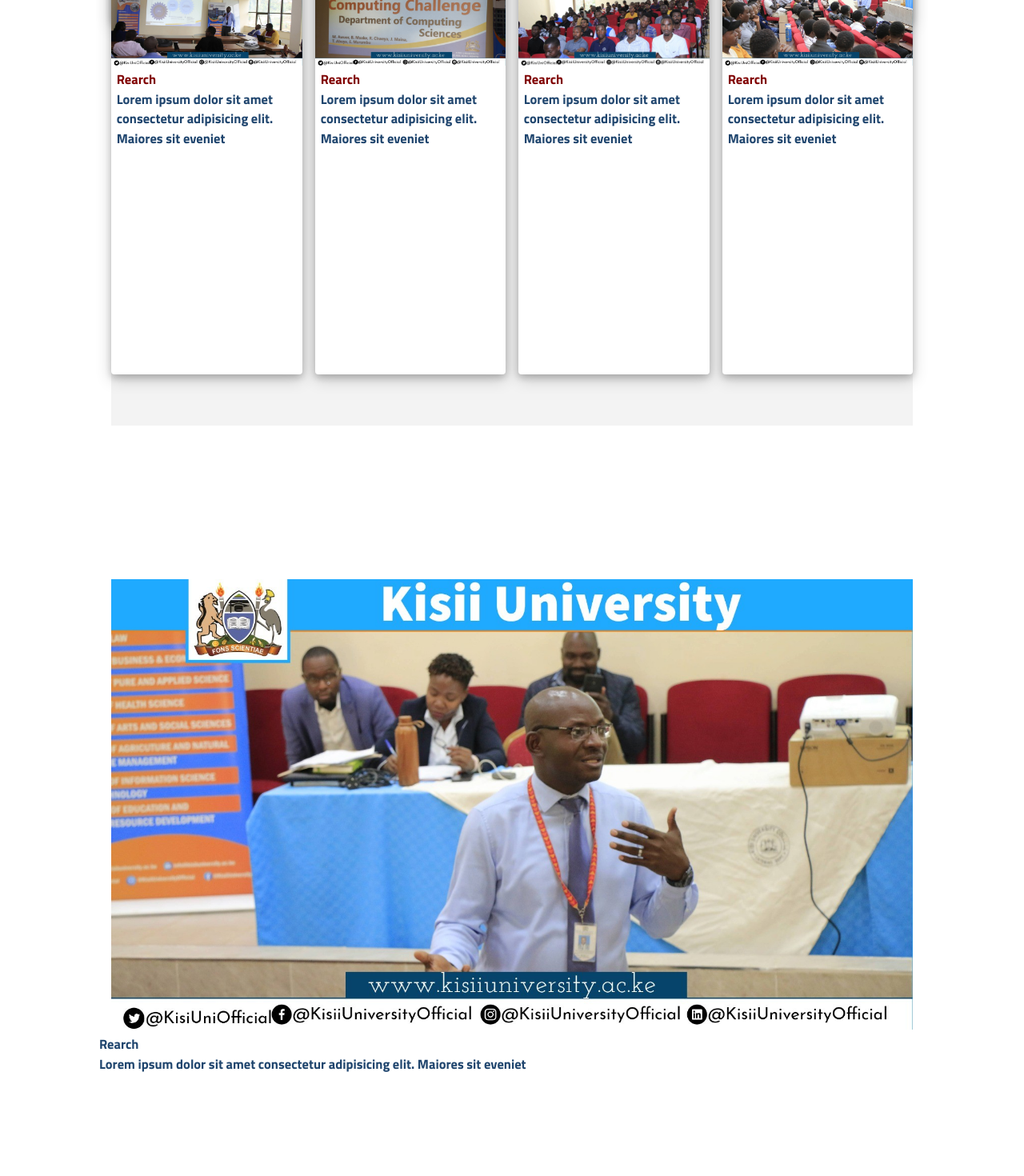
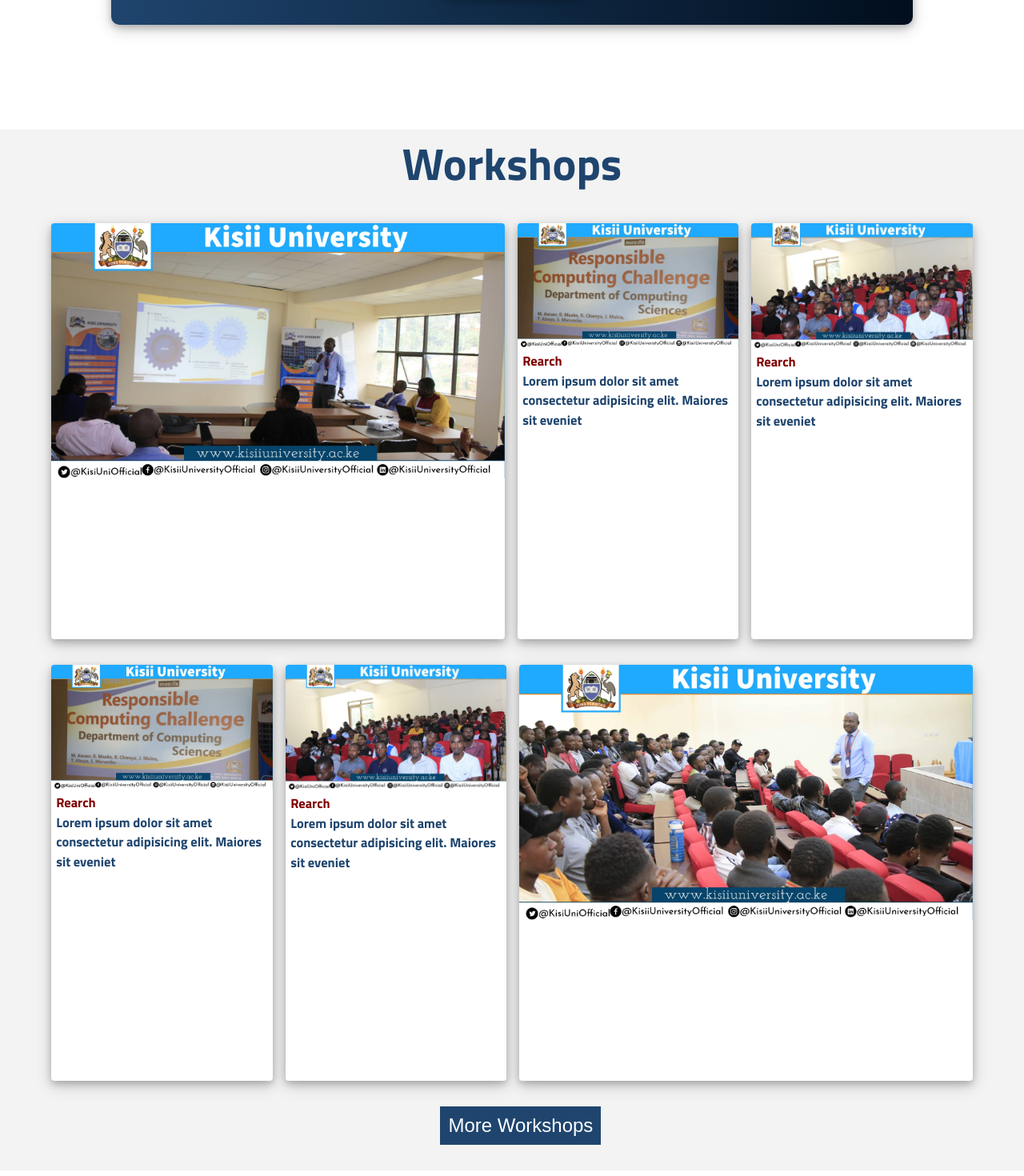
Before and after one commit to efpha/rc_web-app, a Next.js app: page / in a window 1280 px wide. Shown: the part 1304-2774 px from the top of the page at 80% size. Built offline with nearby package versions, Linux system fonts and the light colour scheme.

Commit message:
Workshop content fixings

```diff
--- a/src/app/Hero/Home.tsx
+++ b/src/app/Hero/Home.tsx
@@ -64,22 +64,25 @@ export default function Home() {
                   <MoveUpRight size={18}/>
                 </button>
             </section>
-            <section className="workshop">
+       <div/>
+          </div>
+        </div>
+      </div>
+
+      {/* Workshop section */}
+      <section className="workshop">
+            <div className="workshop_container">
               <div className="workshop_ttle">
-                Workshop
+                Workshops
               </div>
               <div className="wrkshp_cont">
-                <section className='card'>
+                <section className='card master'>
                   <Image
                       src="/images/prj1.jpg"
                       alt="Kisii University"
                       width={1200}
                       height={600}
                   />
-                  <div className="card_dsc">
-                    <div className='heading'>Rearch</div>
-                    Lorem ipsum dolor sit amet consectetur adipisicing elit. Maiores sit eveniet
-                  </div>
                 </section>
                 <section className='card'>
                   <Image
@@ -105,9 +108,11 @@ export default function Home() {
                     Lorem ipsum dolor sit amet consectetur adipisicing elit. Maiores sit eveniet
                   </div>
                 </section>
+              </div>
+              <div className="wrkshp_cont">
                 <section className='card'>
                   <Image
-                      src="/images/prj4.jpg"
+                      src="/images/prj2.jpeg"
                       alt="Kisii University"
                       width={1200}
                       height={600}
@@ -117,10 +122,32 @@ export default function Home() {
                     Lorem ipsum dolor sit amet consectetur adipisicing elit. Maiores sit eveniet
                   </div>
                 </section>
-              </div>
-            </section>
+                <section className='card'>
+                  <Image
+                      src="/images/prj3.jpg"
+                      alt="Kisii University"
+                      width={1200}
+                      height={600}
+                  />
+                  <div className="card_dsc">
+                    <div className='heading'>Rearch</div>
+                    Lorem ipsum dolor sit amet consectetur adipisicing elit. Maiores sit eveniet
+                  </div>
+                </section>
+                <section className='card master'>
+                  <Image
+                      src="/images/prj4.jpg"
+                      alt="Kisii University"
+                      width={1200}
+                      height={600}
+                  />
+                </section>
+            </div>
+        </div>
+        <button className="more_wrksp">More Workshops</button>
+      </section>
 
-            <section className="img">
+            {/* <section className="img">
               <Image
                 src="/images/about.jpeg"
                 alt="Kisii University"
@@ -131,10 +158,7 @@ export default function Home() {
                     <div className='heading'>Rearch</div>
                     Lorem ipsum dolor sit amet consectetur adipisicing elit. Maiores sit eveniet
                   </div>
-            </section>
-          </div>
-        </div>
-      </div>
+            </section> */}
     </div>
   );
 }
```
